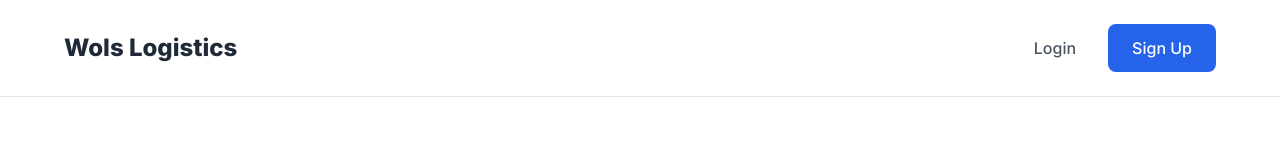
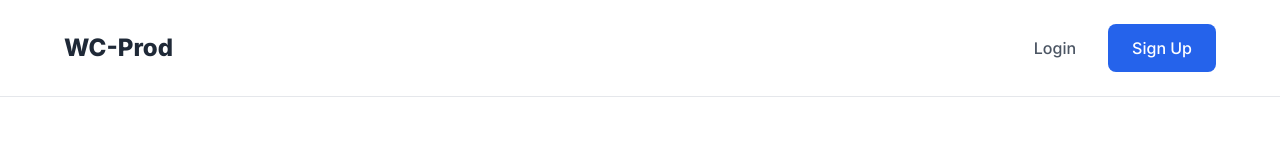
Before and after one commit to Daniel-Mathews/WC-Prod, a Next.js app in the folder frontend/display-module/: page /home in a window 1280 px wide. Shown: the top 160 px of the page. Built offline with nearby package versions, Linux system fonts and the light colour scheme.

Commit message:
Generalizing the code to make it a template due to faulty push

```diff
--- a/frontend/display-module/app/home/page.jsx
+++ b/frontend/display-module/app/home/page.jsx
@@ -10,14 +10,14 @@ const LandingPage = () => {
   return (
     <>
       <Head>
-        <title>Welcome to Wols Logistics</title>
-        <meta name="description" content="Efficient, Reliable, and Fast Logistics Solutions." />
+        <title>Welcome to WC-Prod</title>
+        <meta name="description" content="WC-Prod" />
         <link rel="icon" href="/favicon.ico" />
         <link href="https://fonts.googleapis.com/css2?family=Inter:wght@400;500;600;700;800&display=swap" rel="stylesheet" />
       </Head>
       <div className={styles.page}>
         <header className={styles.header}>
-          <div className={styles.logo}>Wols Logistics</div>
+          <div className={styles.logo}>WC-Prod</div>
           {/* Desktop Navigation */}
           <nav className={styles.desktopNav}>
             <a href="/auth/login">Login</a>
```
